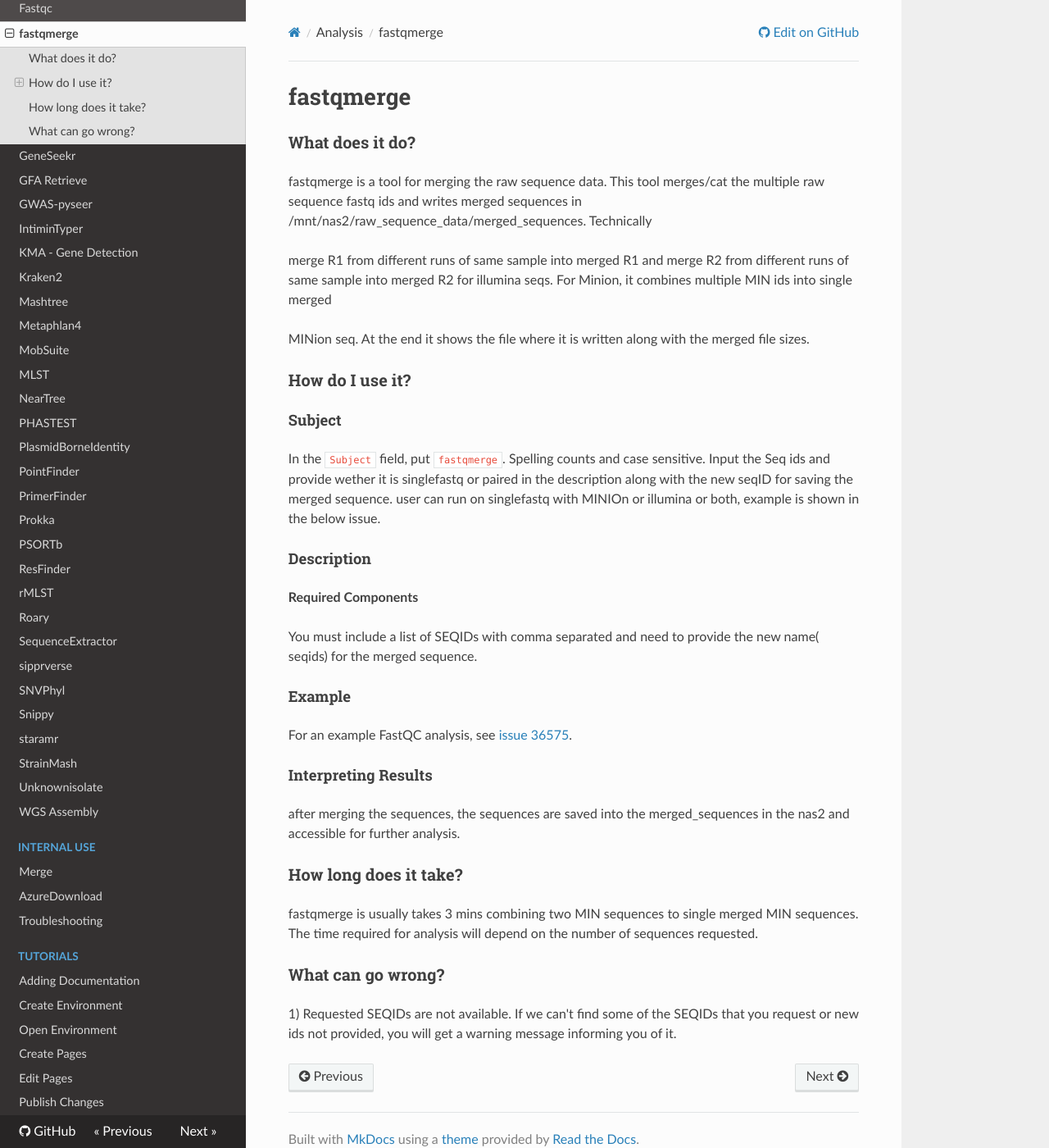
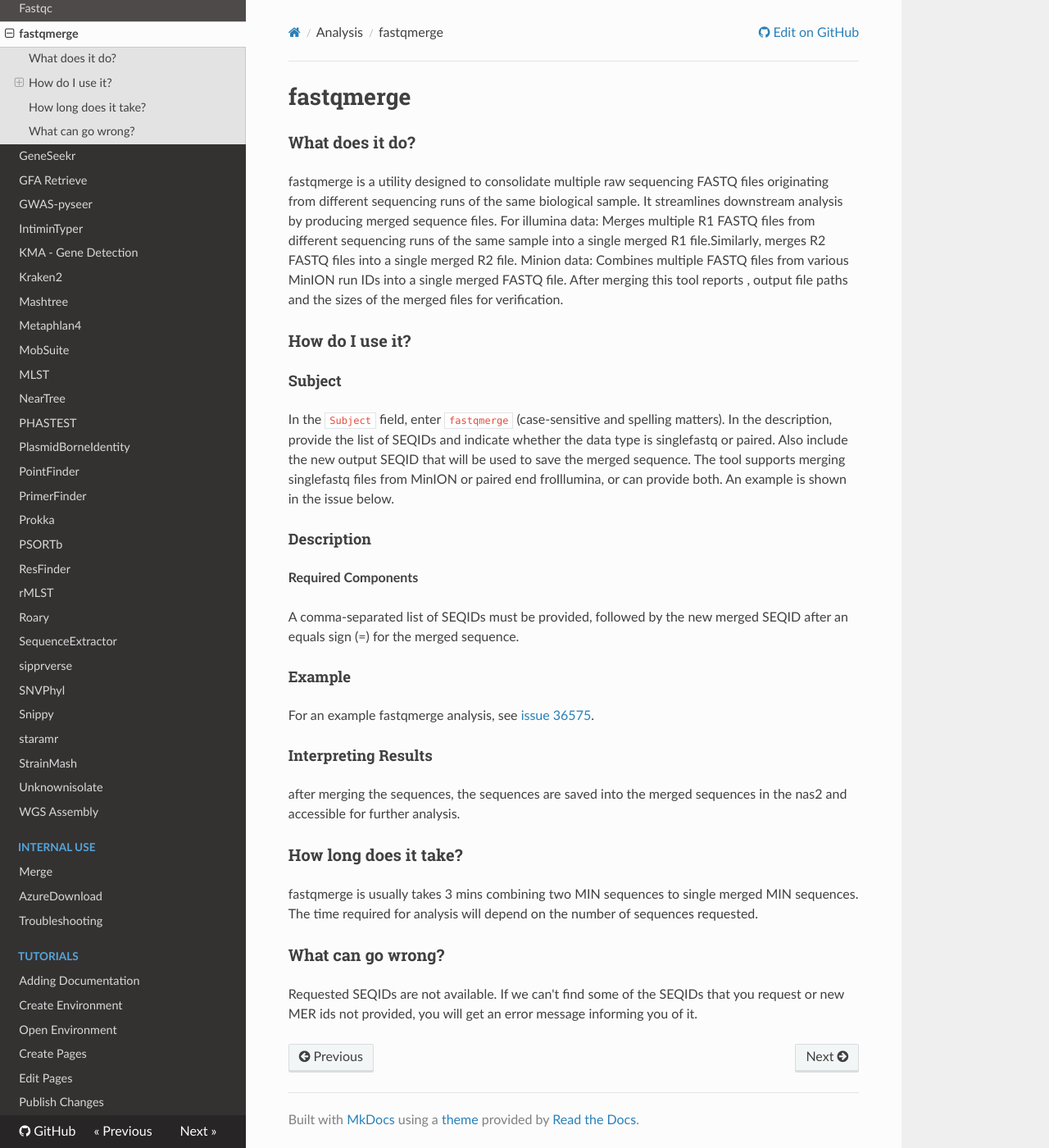
Before and after one commit to OLC-Bioinformatics/redmine-docs, an MkDocs documentation site: the page built from docs/analysis/fastqmerge.md, in a window 1280 px wide and 1400 px high. Shown: the whole window at 82% size. Built offline with MkDocs 1.6.1, drawn with Linux system fonts in a browser that asks for light colours; nearby versions of some CDN libraries.

Commit message:
uploading typo less doc

```diff
--- a/docs/analysis/fastqmerge.md
+++ b/docs/analysis/fastqmerge.md
@@ -2,34 +2,29 @@
 
 ### What does it do?
 
-fastqmerge is a tool for merging the raw sequence data. This tool merges/cat the multiple raw sequence fastq ids and writes merged sequences in /mnt/nas2/raw_sequence_data/merged_sequences. Technically
-
-merge R1 from different runs of same sample into merged R1 and merge R2 from different runs of same sample into merged R2 for illumina seqs. For Minion, it combines multiple MIN ids into single merged
-
-MINion seq. At the end it shows the file where it is written along with the merged file sizes.
-
+fastqmerge is a utility designed to consolidate multiple raw sequencing FASTQ files originating from different sequencing runs of the same biological sample. It streamlines downstream analysis by producing merged sequence files. For illumina data: Merges multiple R1 FASTQ files from different sequencing runs of the same sample into a single merged R1 file.Similarly, merges R2 FASTQ files into a single merged R2 file. Minion data: Combines multiple FASTQ files from various MinION run IDs into a single merged FASTQ file. After merging this tool reports , output file paths and the sizes of the merged files for verification.
 
 
 ### How do I use it?
 
 #### Subject
 
-In the `Subject` field, put `fastqmerge`. Spelling counts and case sensitive. Input the Seq ids and provide wether it is singlefastq or paired in the description along with the new seqID for saving the merged sequence. user can run on singlefastq with MINIOn or illumina or both, example is shown in the below issue.
+In the `Subject` field, enter `fastqmerge` (case-sensitive and spelling matters). In the description, provide the list of SEQIDs and indicate whether the data type is singlefastq or paired. Also include the new output SEQID that will be used to save the merged sequence. The tool supports merging singlefastq files from MinION or paired end froIllumina, or can provide both. An example is shown in the issue below.
 
 #### Description
 
 **Required Components**
 
-You must include a list of SEQIDs with comma separated and need to provide the new name( seqids) for the merged sequence.
+A comma-separated list of SEQIDs must be provided, followed by the new merged SEQID after an equals sign (=) for the merged sequence.
 
 
 #### Example
 
-For an example FastQC analysis, see [issue 36575](https://redmine.biodiversity.agr.gc.ca/issues/36575).
+For an example fastqmerge analysis, see [issue 36575](https://redmine.biodiversity.agr.gc.ca/issues/36575).
 
 #### Interpreting Results
 
-after merging the sequences, the sequences are saved into the merged_sequences in the nas2 and accessible for further analysis.
+after merging the sequences, the sequences are saved into the merged sequences in the nas2 and accessible for further analysis.
 
 ### How long does it take?
 
@@ -37,4 +32,4 @@ fastqmerge is usually takes 3 mins combining two MIN sequences to single merged
 
 ### What can go wrong?
 
-1) Requested SEQIDs are not available. If we can't find some of the SEQIDs that you request or new ids not provided,  you will get a warning message informing you of it.
+Requested SEQIDs are not available. If we can't find some of the SEQIDs that you request or new MER ids not provided,  you will get an error message informing you of it.
```
